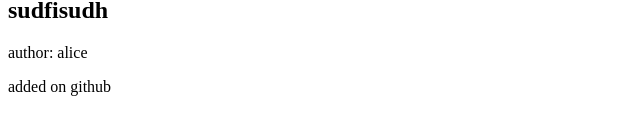
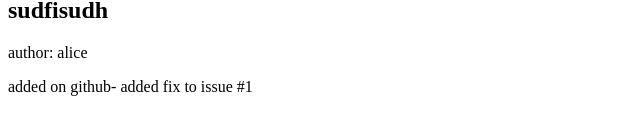
Before and after one commit to arobie/GitGitHubMasterclass, a plain HTML site: page index.html in a window 1280 px wide. Shown: the part 171-306 px from the top of the page, without its empty margins (0-640 px from the left). Drawn offline with Linux system fonts and the light colour scheme.

Commit message:
fixes #1 testing

```diff
--- a/index.html
+++ b/index.html
@@ -24,7 +24,7 @@
 
 
         <div>
-            <p>added on github</p>
+            <p>added on github- added fix to issue #1</p>
         </div>
 </div>
 </body>
```
